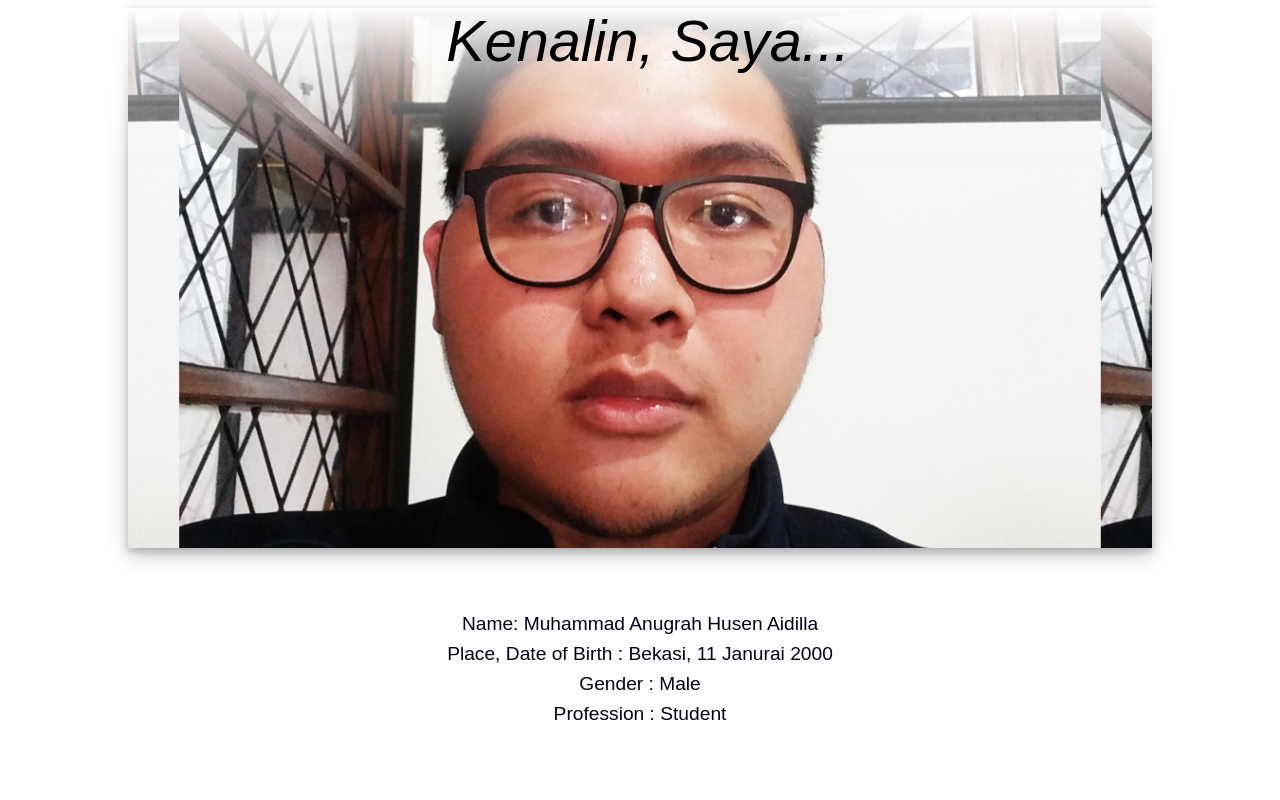
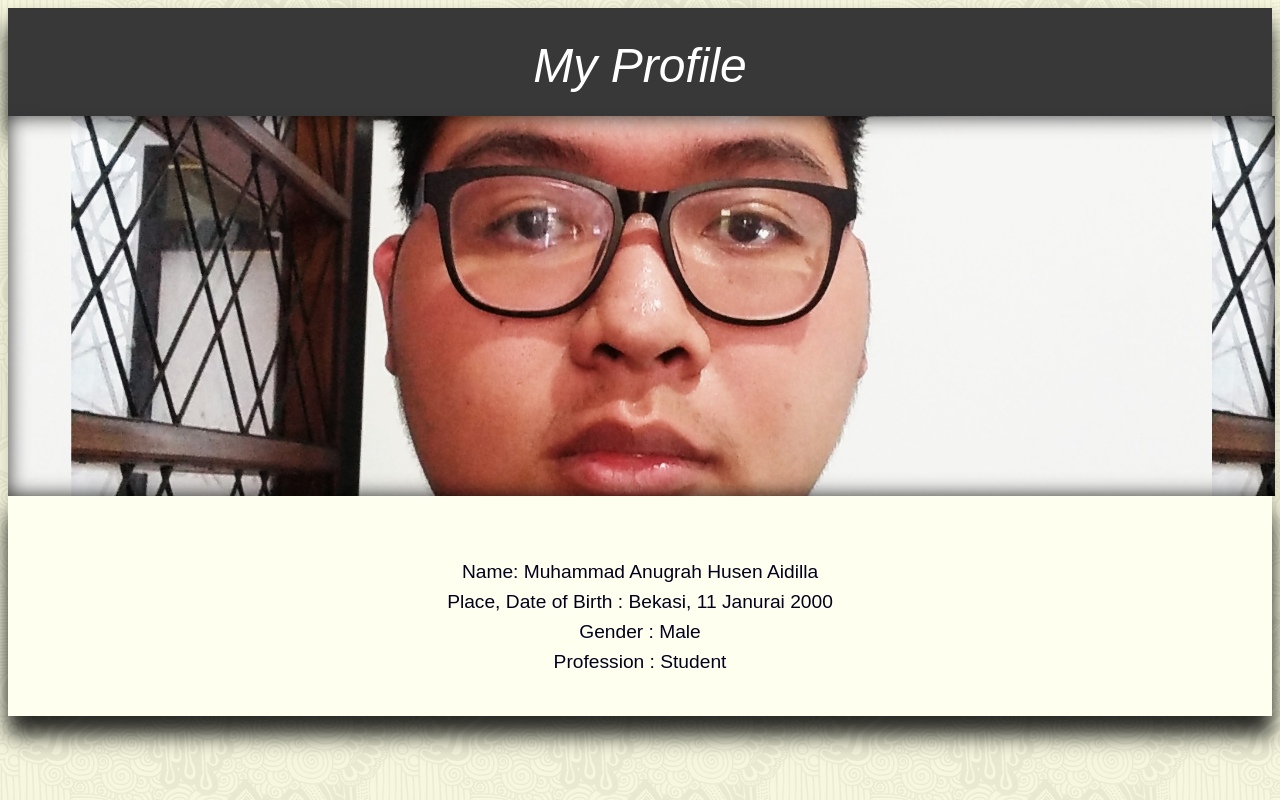
Before and after one commit to SweetHansel/SweetHansel.github.io, a plain HTML site: page index.html in a window 1280 px wide. Drawn offline with Linux system fonts and the light colour scheme.

Commit message:
rombak 2

```diff
--- a/index.html
+++ b/index.html
@@ -12,9 +12,10 @@
         }
 
         body {
+            background: url("skulls.png");
             text-align: center;
             font-size: 120%;
-            font-family:Arial, Helvetica, sans-serif;
+            font-family: Arial, Helvetica, sans-serif;
         }
 
         ul {
@@ -25,7 +26,7 @@
 
         li {
             margin: 8px;
-            color : rgb(3, 0, 27);
+            color: rgb(3, 0, 27);
         }
 
         .img {
@@ -33,26 +34,25 @@
             padding: auto;
             margin: auto auto;
             overflow: hidden;
-            height: 60vh;
-            width: 80vw;
+            height: 40vh;
+            width: 99vw;
             background-repeat: no-repeat;
             background: url("IMG_20180702_152946.jpg");
             background-position: center;
             background-size: 90%;
-            box-shadow: 0 4px 8px 0 rgba(0, 0, 0, 0.2), 0 8px 20px 0 rgba(0, 0, 0, 0.19);
+            box-shadow: inset 0 0 20px 0 rgba(0, 0, 0, 0.8), 0 8px 20px 0 rgba(0, 0, 0, 0.19);
         }
 
-        #grad1 {
-            position: fixed;
-            border: 0;
+        .box {
             margin: 0;
-            padding: 0;
-            width: 100vw;
-            height: 20vh;
-            background: white;
-            /* For browsers that do not support gradients */
-            background: linear-gradient( rgb(255, 255, 255), rgba(240, 240, 240, 0));
-            /* Standard syntax (must be last) */
+            position: block;
+            color: white;
+            border-radius: vmin;
+            width: 100%;
+            height: 6vh;
+            align-content: center;
+            background: rgb(56, 56, 56);
+            box-shadow: 0 20px 20px 0 rgba(0, 0, 0, 0.8), 0 8px 20px 0 rgba(0, 0, 0, 0.19);
         }
     </style>
 
@@ -61,16 +61,13 @@
 </head>
 
 <body>
-
-
-    <div id="grad1">
-        <h style="font-style: italic; font-size: 300%">Kenalin, Saya...</h>
-        <br>
+    <div class="box">
+        <h style="font-style: italic; font-size: 6vmin;"> My Profile</h>
     </div>
 
     <div class="img"></div>
 
-    <div style="margin: auto auto;">
+    <div class="box" style="margin: auto auto; height: 20vh; background: ivory;" >
         <ul>
             <li>Name: Muhammad Anugrah Husen Aidilla</li>
             <li>Place, Date of Birth : Bekasi, 11 Janurai 2000</li>
```
Also changed, not shown: skulls.png (added). Lines whose indentation alone changed are shown as unchanged.
